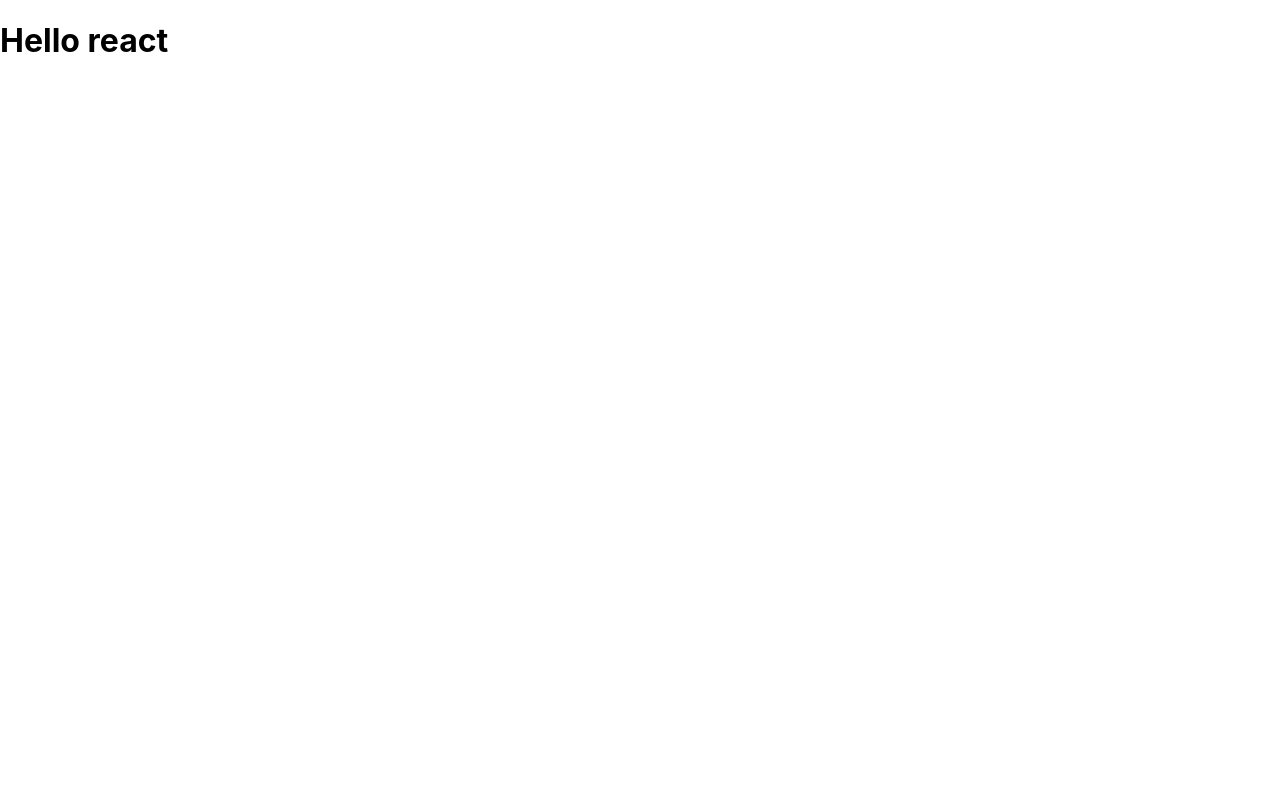
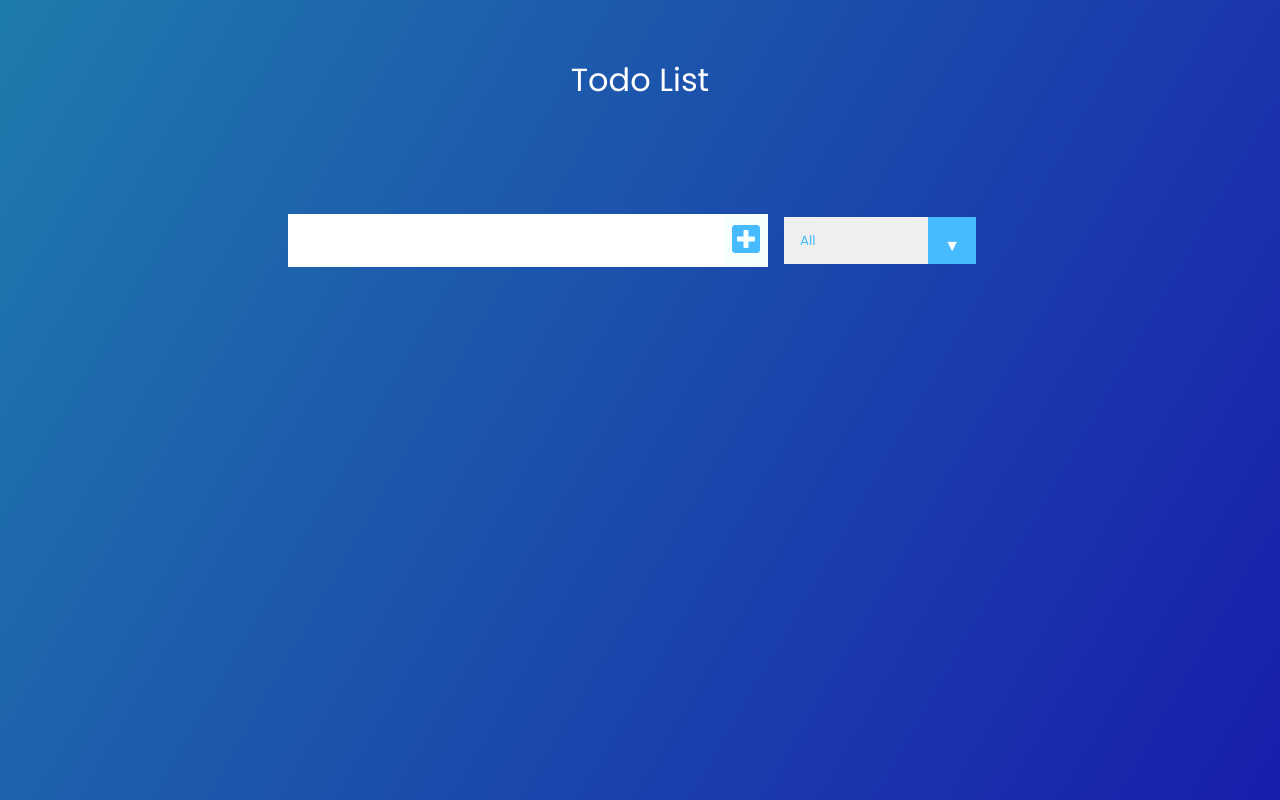
Before and after one commit to mata-m/todoer, a React (Create React App) app in the folder todoer/: page / in a window 1280 px wide. Built offline with nearby package versions, Linux system fonts and the light colour scheme.

Commit message:
Added Todo List Form Component for Input and Item Filtering.

```diff
--- a/todoer/public/index.html
+++ b/todoer/public/index.html
@@ -1,14 +1,15 @@
 <!DOCTYPE html>
 <html lang="en">
+
 <head>
   <meta charset="utf-8" />
   <link rel="icon" href="%PUBLIC_URL%/favicon.ico" />
   <meta name="viewport" content="width=device-width, initial-scale=1" />
   <meta name="theme-color" content="#000000" />
-    <meta
-      name="description"
-      content="Web site created using create-react-app"
-    />
+  <meta name="description" content="Web site created using create-react-app" />
+  <link href="https://fonts.googleapis.com/css?family=Poppins&display=swap" rel="stylesheet" />
+  <link rel="stylesheet" href="https://cdnjs.cloudflare.com/ajax/libs/font-awesome/5.12.1/css/all.min.css"
+    integrity="sha256-mmgLkCYLUQbXn0B1SRqzHar6dCnv9oZFPEC1g1cwlkk=" crossorigin="anonymous" />
   <link rel="apple-touch-icon" href="%PUBLIC_URL%/logo192.png" />
   <!--
       manifest.json provides metadata used when your web app is installed on a
@@ -26,6 +27,7 @@
     -->
   <title>React App</title>
 </head>
+
 <body>
   <noscript>You need to enable JavaScript to run this app.</noscript>
   <div id="root"></div>
@@ -40,4 +42,5 @@
       To create a production bundle, use `npm run build` or `yarn build`.
     -->
 </body>
+
 </html>
--- a/todoer/src/App.css
+++ b/todoer/src/App.css
@@ -0,0 +1,145 @@
+* {
+  margin: 0;
+  padding: 0;
+  box-sizing: border-box;
+}
+
+body {
+  background-image: linear-gradient(120deg, #1f7bac 0%, #181dac 100%);
+  color: white;
+  font-family: "Poppins", sans-serif;
+  min-height: 100vh;
+}
+
+header {
+  font-size: 2rem;
+}
+
+header,
+form {
+  min-height: 20vh;
+  display: flex;
+  justify-content: center;
+  align-items: center;
+}
+
+form input,
+form button {
+  padding: 0.5rem;
+  font-size: 2rem;
+  border: none;
+  background: white;
+}
+
+form button {
+  color: #47bbff;
+  background: #f7fffe;
+  cursor: pointer;
+  transition: all 0.3s ease;
+}
+
+form button:hover {
+  background: #47bbff;
+  color: white;
+}
+
+.todo-container {
+  display: flex;
+  justify-content: center;
+  align-items: center;
+}
+
+.todo-list {
+  min-width: 30%;
+  list-style: none;
+}
+
+.todo {
+  margin: 0.5rem;
+  background: white;
+  font-size: 1.5rem;
+  color: black;
+  display: flex;
+  justify-content: space-between;
+  align-items: center;
+  transition: all 1s ease;
+}
+
+.filter-todo {
+  padding: 1rem;
+}
+
+.todo li {
+  flex: 1;
+}
+
+.trash-btn,
+.complete-btn {
+  background: #47bbff;
+  color: white;
+  border: none;
+  padding: 1rem;
+  cursor: pointer;
+  font-size: 1rem;
+}
+
+.complete-btn {
+  background: rgb(11, 212, 162);
+}
+
+.todo-item {
+  padding: 0rem 0.5rem;
+}
+
+.fa-trash,
+.fa-check {
+  pointer-events: none;
+}
+
+.fall {
+  transform: translateY(10rem) rotateZ(20deg);
+  opacity: 0;
+}
+
+.completed {
+  text-decoration: line-through;
+  opacity: 0.5;
+}
+
+/*CUSTOM SELECTOR */
+select {
+  -webkit-appearance: none;
+  -moz-appearance: none;
+  -ms-appearance: none;
+  appearance: none;
+  outline: 0;
+  box-shadow: none;
+  border: 0 !important;
+  background-image: none;
+}
+
+/* Custom Select */
+.select {
+  margin: 1rem;
+  position: relative;
+  overflow: hidden;
+}
+
+select {
+  color: #47bbff;
+  font-family: "Poppins", sans-serif;
+  cursor: pointer;
+  width: 12rem;
+}
+
+/* Arrow */
+.select::after {
+  content: "\25BC";
+  position: absolute;
+  top: 0;
+  right: 0;
+  padding: 1rem;
+  background: #47bbff;
+  cursor: pointer;
+  pointer-events: none;
+}
--- a/todoer/src/App.js
+++ b/todoer/src/App.js
@@ -1,9 +1,13 @@
 import './App.css';
+// Importing Components
+import Form from "./components/Form";
+
 
 function App() {
   return (
     <div className="App">
-      <h1>Hello react </h1>
+      <header>Todo List</header>
+      <Form />
     </div>
   );
 }
--- /dev/null
+++ b/todoer/src/components/Form.js
@@ -0,0 +1,22 @@
+import React from 'react';
+
+// Todo List Input and Item Filter Form
+const Form = () => {
+    return (
+        <form>
+            <input type="text" className="todo-input"/>
+            <button className="todo-button" type="submit">
+                <i className="fas fa-plus-square"></i>
+            </button>
+            <div className="select">
+                <select name="todos" className="filter-todo">
+                    <option value="all">All</option>
+                    <option value="completed">Completed</option>
+                    <option value="uncompleted">Uncompleted</option>
+                </select>
+            </div>
+        </form>
+    );
+}
+
+export default Form;
```
Lines whose indentation alone changed are shown as unchanged.
